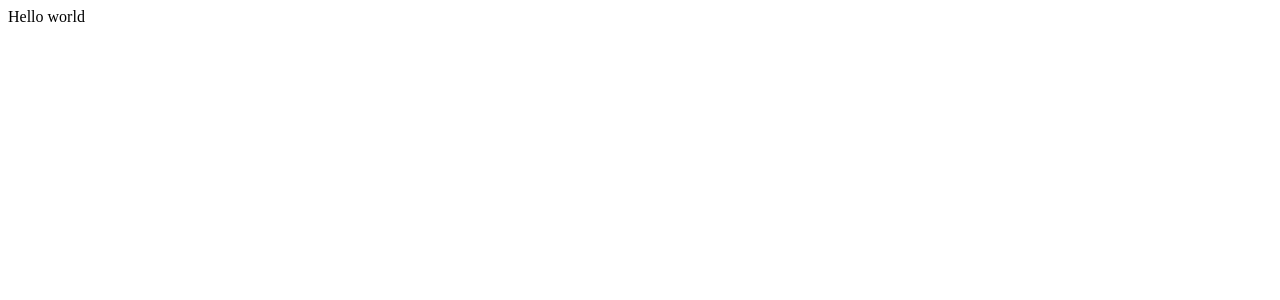
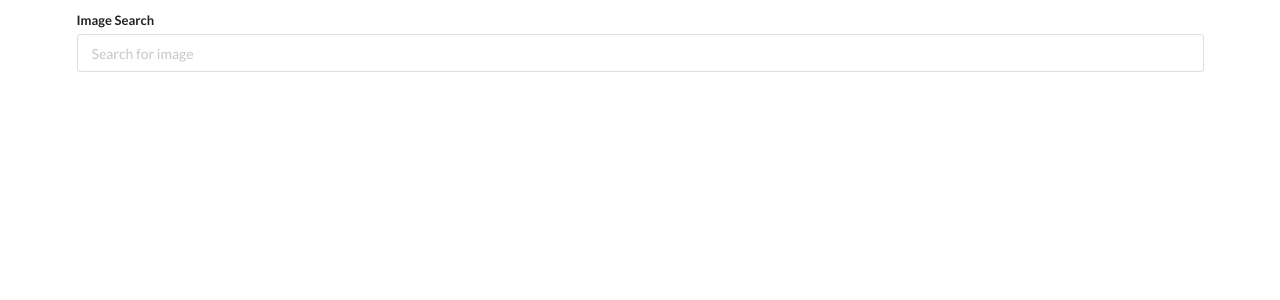
Before and after one commit to GuzlejM/pics, a React (Create React App) app: page / in a window 1280 px wide. Shown: the top 300 px of the page. Built offline with nearby package versions, Linux system fonts and the light colour scheme.

Commit message:
Searchbar implemented going for funcionality

```diff
--- a/public/index.html
+++ b/public/index.html
@@ -25,6 +25,8 @@
       Learn how to configure a non-root public URL by running `npm run build`.
     -->
     <title>React App</title>
+    <!-- SEMANTIC UI -->
+    <link rel="stylesheet" href="https://cdnjs.cloudflare.com/ajax/libs/semantic-ui/2.4.1/semantic.min.css">
   </head>
   <body>
     <noscript>You need to enable JavaScript to run this app.</noscript>
--- a/src/components/App.js
+++ b/src/components/App.js
@@ -1,8 +1,11 @@
 import React from 'react';
+import SearchBar from './SearchBar';
 
 const App = () => {
   return(
-        <div>Hello world</div>
+    <div className="ui container" style={{ marginTop: '10px'}}>
+      <SearchBar />
+    </div>
   )
 }
 
--- /dev/null
+++ b/src/components/SearchBar.js
@@ -0,0 +1,18 @@
+import React from 'react';
+
+class SearchBar extends React.Component {
+  render() {
+      return(
+        <div classNa="ui segment">
+          <form className="ui form" >
+            <div className="field">
+              <label>Image Search</label>
+              <input type="text" placeholder="Search for image"/>
+            </div>
+          </form>
+        </div>
+      )
+  }
+}
+
+export default SearchBar;
```
Also changed, not shown: 1 other file (tests, documents, lock files or other folders).
